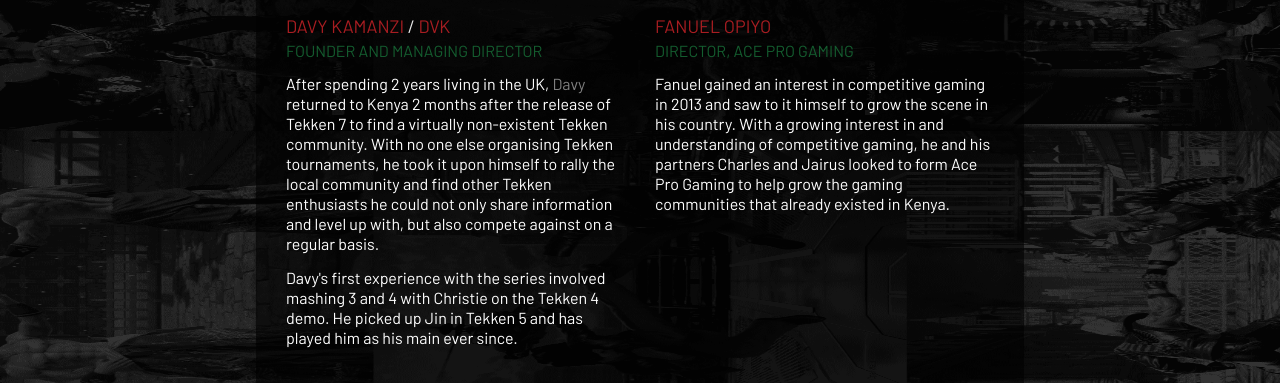
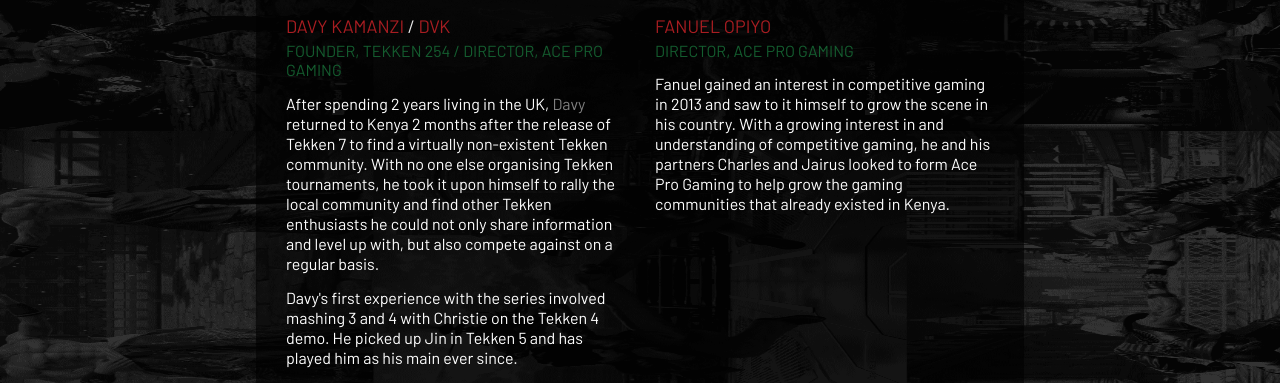
Before and after one commit to TEKKEN-254/client, a Jekyll site: the page built from about.html, in a window 1280 px wide and 1400 px high, scrolled down 1150 px, cut to the strip 219-602 px from the top of the window. Built offline with Jekyll 4.4.1, drawn with Linux system fonts in a browser that asks for light colours; some of the changed text lies outside the part shown.

Commit message:
Editing job titles for DVK and Juma

```diff
--- a/about.html
+++ b/about.html
@@ -30,7 +30,7 @@
                 <img class="team-img" src="/assets/img/about/dvk.jpg" />
                 <div class="team-member-bio">
                     <h3 class="team-name uppercase">Davy Kamanzi<span style="color: white;">&nbsp;/&nbsp;</span>DVK</h3>
-                    <h4 class="team-title uppercase">Founder and Managing Director</h4>
+                    <h4 class="team-title uppercase">Founder, TEKKEN 254 / Director, Ace Pro Gaming</h4>
                     <p class="team-desc">After spending 2 years living in the UK, <a href="/circuit/tekken/profile.html?id=4092983">Davy</a> returned to Kenya 2 months after the release of Tekken 7 to find a virtually non-existent Tekken community. With no one else organising Tekken
                         tournaments, he took it upon himself to rally the local community and find other Tekken enthusiasts he could not only share information and level up with, but also compete against on a regular basis.</p>
                     <p class="team-desc">Davy's first experience with the series involved mashing 3 and 4 with Christie on the Tekken 4 demo. He picked up Jin in Tekken 5 and has played him as his main ever since.</p>
@@ -74,7 +74,7 @@
                 <img class="team-img" src="/assets/img/about/juma.jpg" />
                 <div class="team-member-bio">
                     <h3 class="team-name uppercase">Daniel Juma</h3>
-                    <h4 class="team-title uppercase">CEO, JD Photography</h4>
+                    <h4 class="team-title uppercase">CEO, JD Photography / Director, Ace Pro Gaming</h4>
                     <p class="team-desc">Juma is an all-round photographer with a bias towards event photography. Freezing moments forever is his specialty in the world we live in; people say art is everywhere and a photographer is only a witness.</p>
                     <p class="team-desc">Juma became interested in covering eSports to capture moments that tell gaming stories to the world: the rewards, the accomplishment and the fun times.</p>
                 </div>
```
